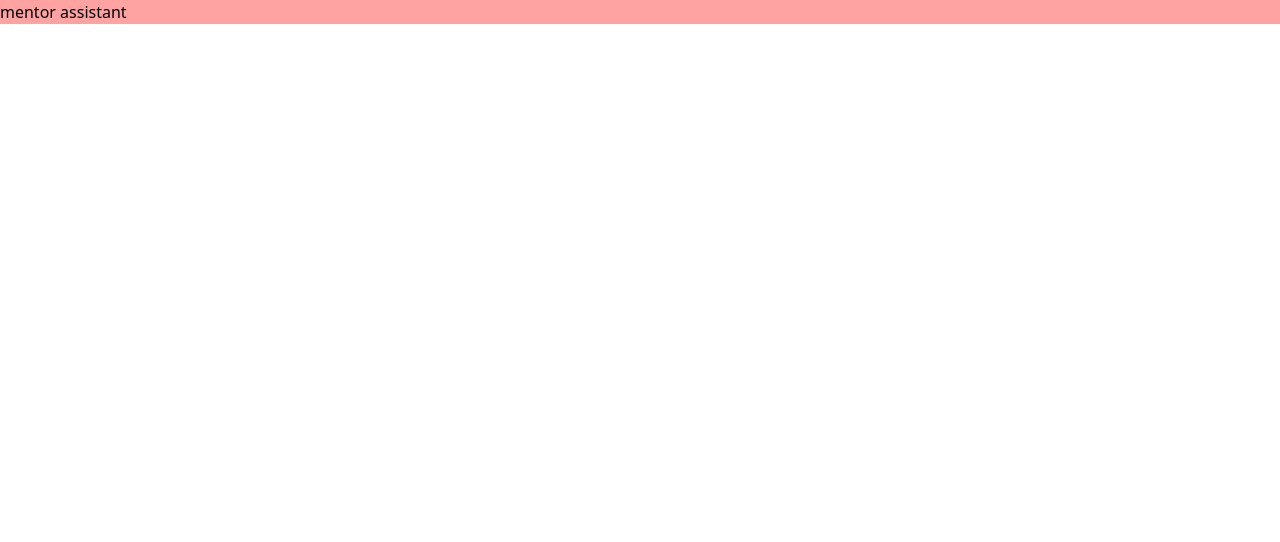
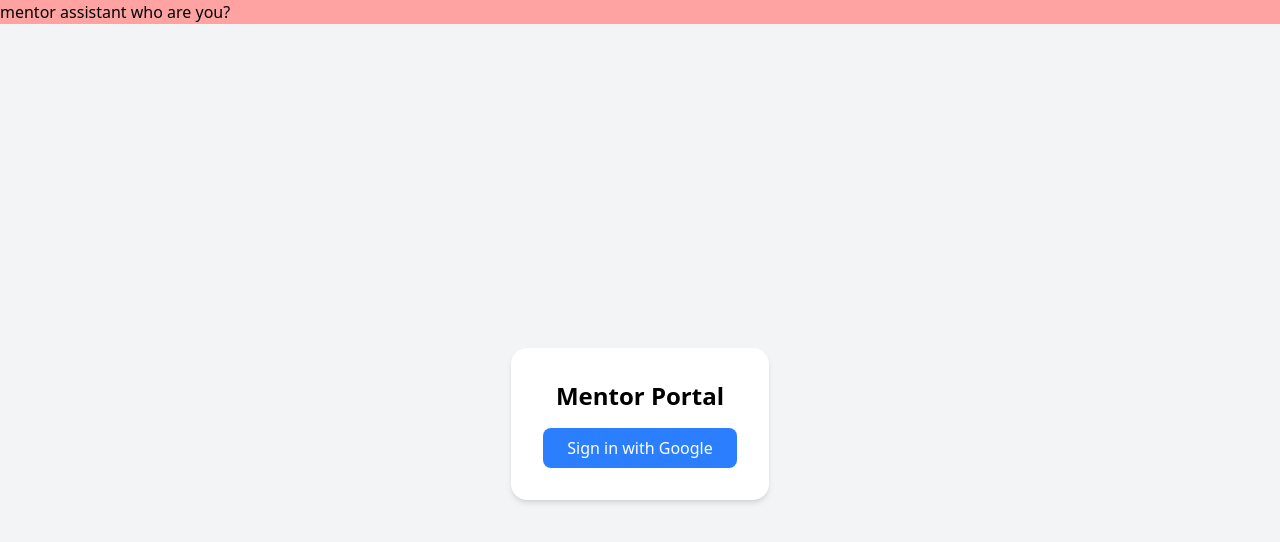
Before and after one commit to kirollos-sedhom/mentor_assistant, a React app in the folder frontend/: page / in a window 1280 px wide. Shown: the top 542 px of the page. Built offline with nearby package versions, Linux system fonts and the light colour scheme; no server answers; the HTML template or start-up script is replaced by a standard one.

Commit message:
connect auth

```diff
--- a/frontend/src/App.tsx
+++ b/frontend/src/App.tsx
@@ -1,10 +1,18 @@
 import "./App.css";
+import Login from "./components/Login";
+import { signInWithGoogle } from "./services/auth";
 
 function App() {
-  return <>
-  <div className="bg-red-300">
-    mentor assistant
-    </div></>;
+  function handleLogin() {
+    signInWithGoogle();
+  }
+  return (
+    <>
+      <div className="bg-red-300">mentor assistant who are you?</div>
+
+      <Login />
+    </>
+  );
 }
 
 export default App;
--- /dev/null
+++ b/frontend/src/components/Login.tsx
@@ -0,0 +1,39 @@
+import { useState } from "react";
+import { signInWithGoogle } from "../services/auth";
+
+export default function Login() {
+  const [loading, setLoading] = useState(false);
+  const [error, setError] = useState<string | null>(null);
+
+  const handleLogin = async () => {
+    setLoading(true);
+    setError(null);
+    try {
+      const user = await signInWithGoogle();
+      console.log("Welcome,", user.displayName);
+      // later: redirect to dashboard
+    } catch (err: any) {
+      setError(err.message);
+    } finally {
+      setLoading(false);
+    }
+  };
+
+  return (
+    <div className="flex flex-col items-center justify-center h-screen bg-gray-100">
+      <div className="bg-white p-8 rounded-2xl shadow-md text-center">
+        <h1 className="text-2xl font-semibold mb-4">Mentor Portal</h1>
+
+        <button
+          onClick={handleLogin}
+          disabled={loading}
+          className="bg-blue-500 hover:bg-blue-600 text-white px-6 py-2 rounded-lg"
+        >
+          {loading ? "Signing in..." : "Sign in with Google"}
+        </button>
+
+        {error && <p className="text-red-500 mt-3">{error}</p>}
+      </div>
+    </div>
+  );
+}
--- a/frontend/src/firebase.ts
+++ b/frontend/src/firebase.ts
@@ -1,7 +1,11 @@
+//firebase.ts
+
 // Import the functions you need from the SDKs you need
 import { initializeApp } from "firebase/app";
 import { getAuth } from "firebase/auth";
 import { getFirestore } from "firebase/firestore";
+import { GoogleAuthProvider } from "firebase/auth";
+
 // TODO: Add SDKs for Firebase products that you want to use
 // https://firebase.google.com/docs/web/setup#available-libraries
 
@@ -18,4 +22,7 @@ const firebaseConfig = {
 // Initialize Firebase
 const app = initializeApp(firebaseConfig);
 
+export const auth = getAuth(app);
 export const db = getFirestore(app);
+
+export const GoogleProvider = new GoogleAuthProvider();
--- /dev/null
+++ b/frontend/src/services/auth.ts
@@ -0,0 +1,16 @@
+// auth.ts
+
+import { signInWithPopup } from "firebase/auth";
+import { auth, GoogleProvider } from "../firebase";
+
+export const signInWithGoogle = async () => {
+  try {
+    const result = await signInWithPopup(auth, GoogleProvider);
+    const user = result.user;
+    console.log("signed in: ", user.displayName);
+    return user;
+  } catch (error) {
+    console.error("google sign in error: ", error);
+    throw error;
+  }
+};
```
